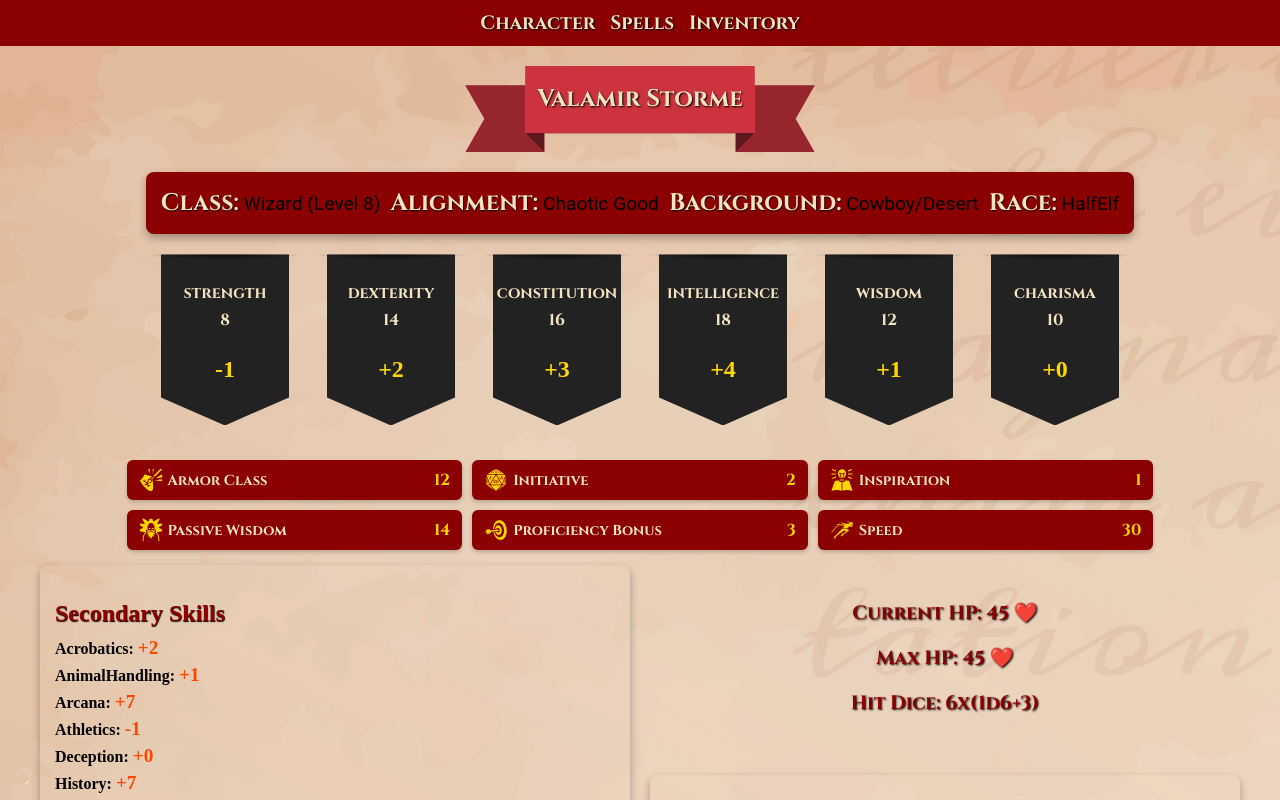
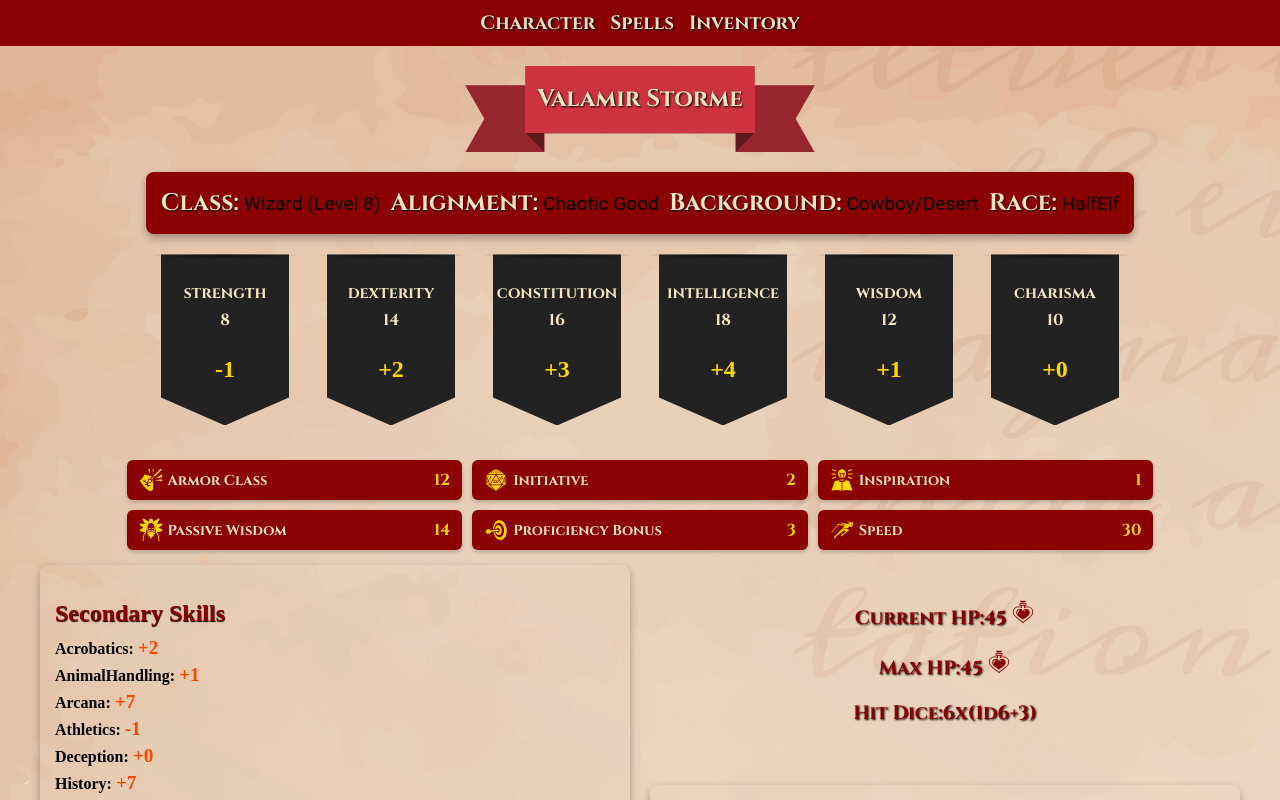
Before and after one commit to frodkata/character-sheet, a React (Create React App) app: page / in a window 1280 px wide. Shown: the top 800 px of the page. Built offline with nearby package versions, Linux system fonts and the light colour scheme.

Commit message:
Add HealthPotionIcon component and integrate it into HitPoints display

```diff
--- a/src/components/characterSheet/HitPoints.tsx
+++ b/src/components/characterSheet/HitPoints.tsx
@@ -1,5 +1,6 @@
 import React from "react";
 import { HitPoints as HitPointsModel } from "../../models/MainSheet";
+import HealthPotionIcon from "../svg components/HealthPotionIcon";
 
 interface HitPointsProps {
 	hitPoints: HitPointsModel;
@@ -10,7 +11,7 @@ const styles: { [key: string]: React.CSSProperties } = {
 		padding: "15px",
 		marginBottom: "5px",
 		textAlign: "center",
-		color: "#8b0000", // Parchment-like text color
+		color: "#8b0000",
 		fontFamily: "'Cinzel', serif", // Fantasy-style font
 		fontSize: "1.2rem",
 		fontWeight: "bold",
@@ -28,15 +29,19 @@ const HitPoints: React.FC<HitPointsProps> = ({ hitPoints }) => {
 	return (
 		<section style={styles.section}>
 			<p>
-				<strong>Current HP:</strong>{" "}
-				<span style={styles.statValue}>{hitPoints.currentHitPoints} ❤️ </span>
+				<strong>Current HP:</strong>
+				<span style={styles.statValue}>
+					{hitPoints.currentHitPoints} <HealthPotionIcon fill="#8b0000" />
+				</span>
 			</p>
 			<p>
-				<strong>Max HP:</strong>{" "}
-				<span style={styles.statValue}>{hitPoints.maxHitPoints} ❤️ </span>
+				<strong>Max HP:</strong>
+				<span style={styles.statValue}>
+					{hitPoints.maxHitPoints} <HealthPotionIcon fill="#8b0000" />{" "}
+				</span>
 			</p>
 			<p>
-				<strong>Hit Dice:</strong>{" "}
+				<strong>Hit Dice:</strong>
 				<span style={styles.statValue}>{hitPoints.hitDice}</span>
 			</p>
 		</section>
--- /dev/null
+++ b/src/components/svg components/HealthPotionIcon.tsx
@@ -0,0 +1,32 @@
+import React from "react";
+
+interface IconProps {
+	width?: string;
+	height?: string;
+	fill?: string;
+}
+
+const HealthPotionIcon: React.FC<IconProps> = ({
+	width = "24px",
+	height = "24px",
+	fill = "#000",
+}) => (
+	<svg
+		xmlns="http://www.w3.org/2000/svg"
+		viewBox="0 0 512 512"
+		width={width}
+		height={height}
+		fill={fill}
+	>
+		<path d="M0 0h512v512H0z" fill="#000" fillOpacity="0"></path>
+		<g transform="translate(0,0)">
+			<path
+				d="M192 17.65l16 34h96l16-34zm-9 53v51.95h32v22.2c-19.3-9-42.6-8.2-55-8.2-50.5 0-82.1 21.9-99.5 48-17.4 26.1-21.5 55.5-21.5 73 0 52.5 38.6 94.4 83.3 131C167 425.1 219 457.3 249.6 488l6.4 6.3 6.4-6.3c30.6-30.7 82.6-62.9 127.3-99.4 44.7-36.6 83.3-78.5 83.3-131 0-17.5-4.1-46.9-21.5-73s-49-48-99.5-48c-12.4 0-35.7-.8-55 8.2v-22.2h32V70.65zm18 18h110v15.95H201zm32 33.95h46v60.7l15.4-15.3c11.7-11.8 41.6-13.4 57.6-13.4 45.5 0 69.9 18.1 84.5 40 14.6 21.9 18.5 48.5 18.5 63 0 43.5-33.4 81.7-76.7 117-40.7 33.4-89 63.5-122.3 94.7-33.3-31.2-81.6-61.3-122.3-94.7-43.3-35.3-76.7-73.5-76.7-117 0-14.5 3.9-41.1 18.5-63s39-40 84.5-40c16 0 45.9 1.6 57.6 13.4l15.4 15.3zm-41 71c-64 0-80 48-80 80 0 64 80 96 144 144 64-48 144-80 144-144 0-32-16-80-80-80-32 0-48 0-64 48-16-48-32-48-64-48zm125.7 14.6c3.6-.1 5.9.3 5.8.6-16.5 7.3-33.9 24.4-44.6 41.7 0 0-3.2-17.7 9.9-31.9 7.4-8.1 21.1-10.3 28.9-10.4zM192 209.6c-24 21.5-41.3 58.2-47.2 90.4 0 0-19.5-23.7-7.7-53.4 9.8-24.5 50.1-36.5 54.9-37z"
+				fill={fill}
+				fillOpacity="1"
+			></path>
+		</g>
+	</svg>
+);
+
+export default HealthPotionIcon;
```
Also changed, not shown: src/assets/HealthPotion.svg (added).
